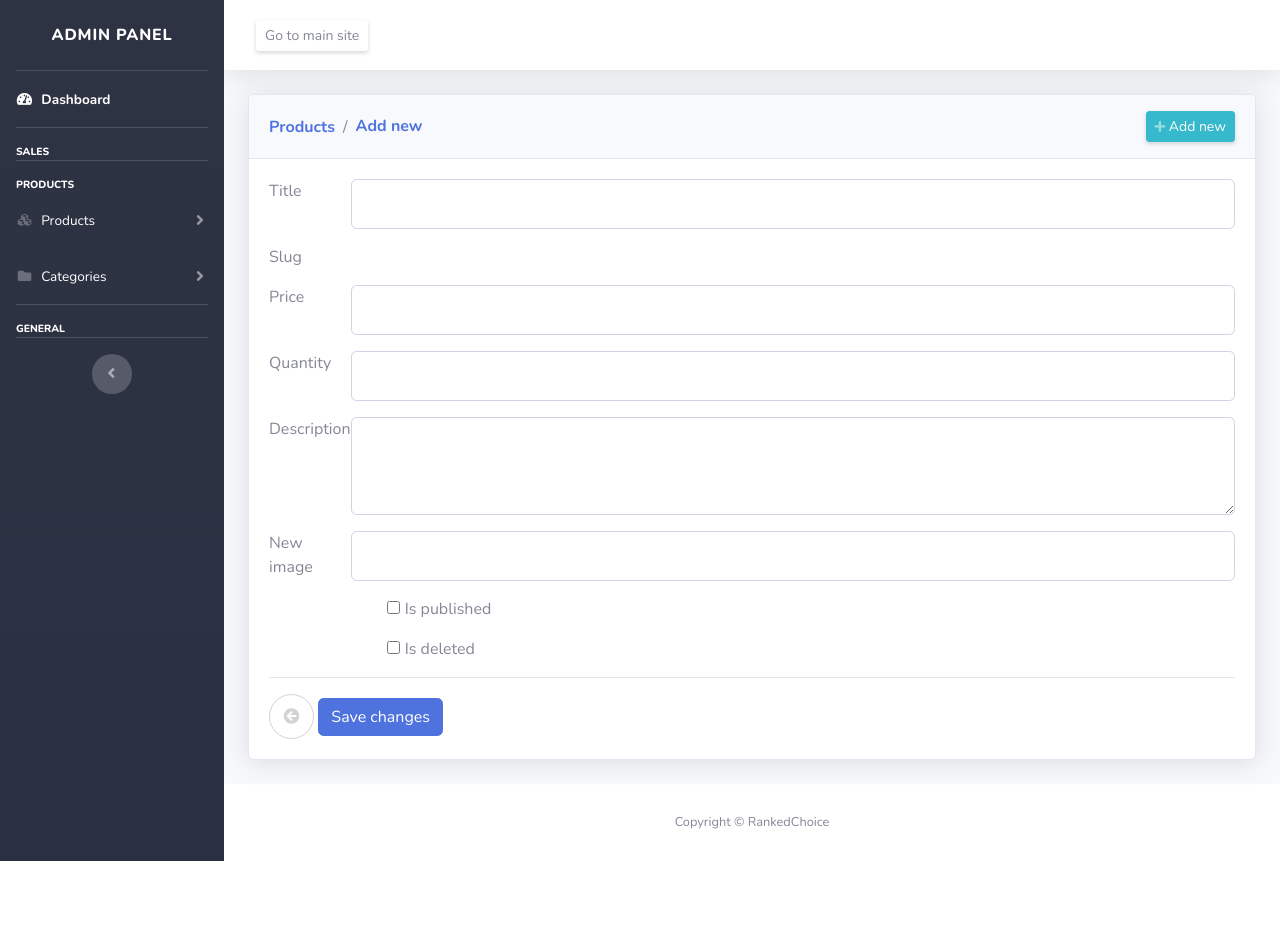
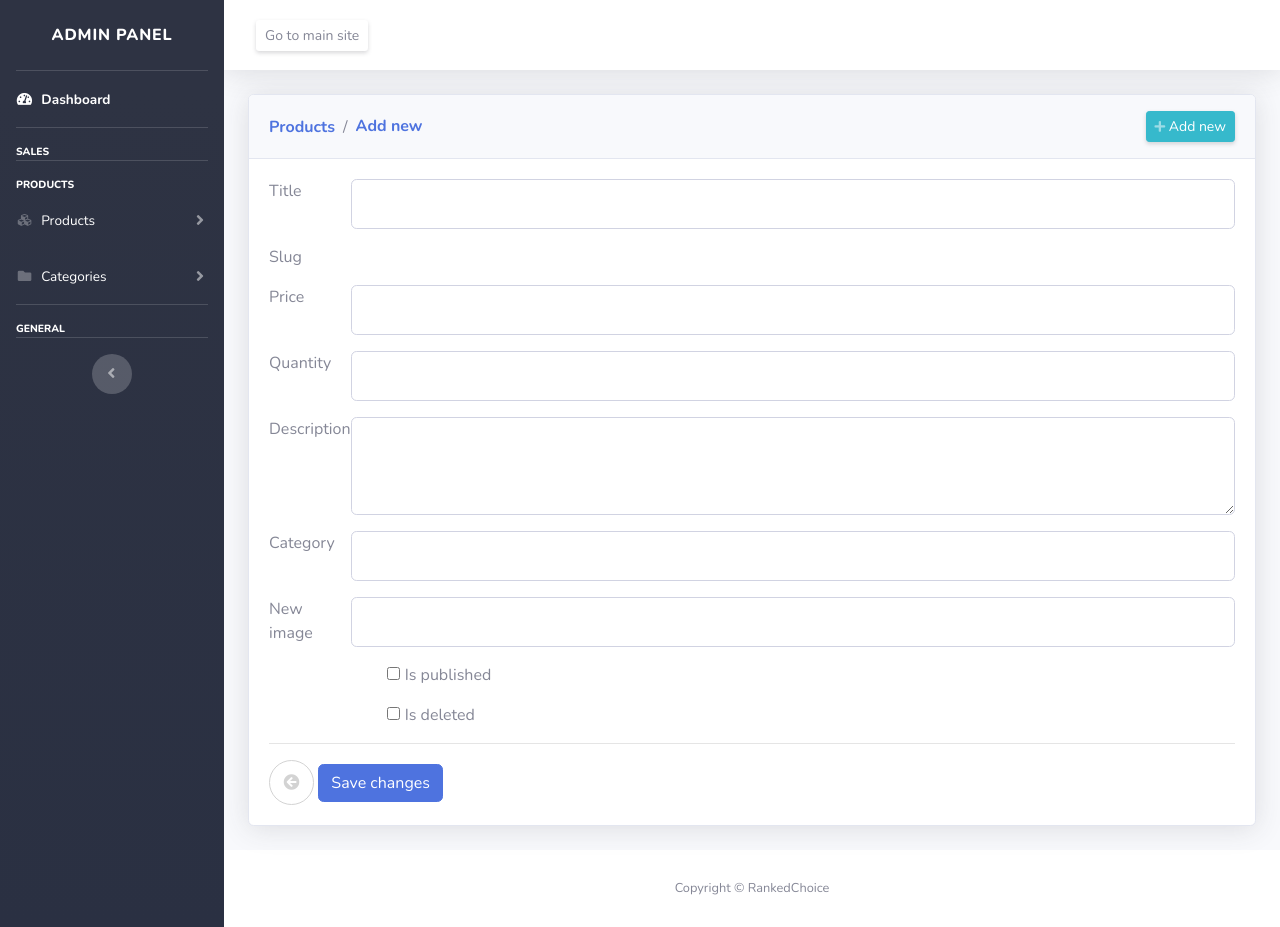
Before and after one commit to AntonKarabasov/ClothingStore, a Symfony app: template templates/admin/product/edit.html.twig in a window 1280 px wide. Before the commit the page ends 861 px from the top, so only its background shows below. Run offline with Twig, Linux system fonts and the light colour scheme; the template is opened without the code that fills it, so the values that code supplies are empty; form fields are guessed from the names that the template uses; some libraries are stand-ins or nearby versions.

Commit message:
Added category selection to Product

```diff
--- a/src/Form/Handler/ProductFormHandler.php
+++ b/src/Form/Handler/ProductFormHandler.php
@@ -48,6 +48,7 @@ class ProductFormHandler
 		$product->setPrice($editProductModal->price);
 		$product->setQuantity($editProductModal->quantity);
 		$product->setDescription($editProductModal->description);
+		$product->setCategory($editProductModal->category);
 		$product->setIsPublished($editProductModal->isPublished);
 		$product->setIsDeleted($editProductModal->isDeleted);
 
--- a/templates/admin/product/edit.html.twig
+++ b/templates/admin/product/edit.html.twig
@@ -69,6 +69,18 @@
                     {{ form_widget(form.description) }}
                     <div class="form-error">
                         {{ form_errors(form.description) }}
+                    </div>
+                </div>
+            </div>
+
+            <div class="form-group row">
+                <div class="col-md-1">
+                    {{ form_label(form.category) }}
+                </div>
+                <div class="col-md-11">
+                    {{ form_widget(form.category) }}
+                    <div class="form-error">
+                        {{ form_errors(form.category) }}
                     </div>
                 </div>
             </div>
--- a/templates/admin/product/list.html.twig
+++ b/templates/admin/product/list.html.twig
@@ -29,7 +29,7 @@
                     {% for product in products %}
                         <tr>
                             <td>{{ product.id }}</td>
-                            <td></td>
+                            <td>{{ product.category }}</td>
                             <td>{{ product.title }}</td>
                             <td>{{ product.price|format_currency('USD') }}</td>
                             <td>{{ product.quantity }}</td>
```
Also changed, not shown: src/Form/DTO/EditProductModel.php (+7 -0 lines), src/Form/EditProductFormType.php (+11 -0 lines).
